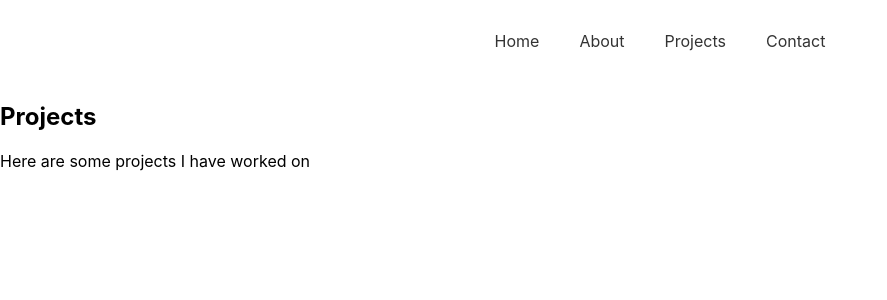
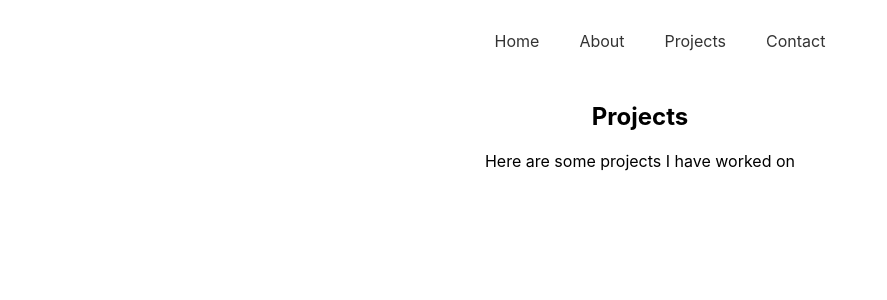
Before and after one commit to stevelad83/portfolio, a React (Create React App) app: page /projects in a window 1280 px wide. Shown: the top 300 px of the page, without its empty margins (0-887 px from the left). Built offline with nearby package versions, Linux system fonts and the light colour scheme.

Commit message:
extracted nav functionality into Navbar component

```diff
--- a/src/App.js
+++ b/src/App.js
@@ -1,32 +1,17 @@
 import React from "react";
-import { BrowserRouter as Router, Routes, Route, Link } from "react-router-dom";
+import { BrowserRouter as Router, Routes, Route } from "react-router-dom";
 import "./App.css";
-import About from "./components/about.js";
-import Contact from "./components/contact.js";
-import Projects from "./components/projects.js";
-import Home from "./components/home.js";
+import About from "./pages/about.js";
+import Contact from "./pages/contact.js";
+import Projects from "./pages/projects.js";
+import Home from "./pages/home.js";
+import Navbar from "./components/Navbar.js";
 
 function App() {
   return (
     <Router>
-      <div>
-        <nav className="navbar">
-          <ul>
-            <li>
-              <Link to="/">Home</Link>
-            </li>
-            <li>
-              <Link to="/about">About</Link>
-            </li>
-            <li>
-              <Link to="/projects">Projects</Link>
-            </li>
-            <li>
-              <Link to="/contact">Contact</Link>
-            </li>
-          </ul>
-        </nav>
-
+      <Navbar />
+      <div className="App">
         <Routes>
           <Route path="/" element={<Home />} />
           <Route path="/about" element={<About />} />
--- /dev/null
+++ b/src/components/Navbar.js
@@ -0,0 +1,23 @@
+import React from "react";
+import { Link } from "react-router-dom";
+
+export default function Navbar() {
+  return (
+    <nav className="navbar">
+      <ul>
+        <li>
+          <Link to="/">Home</Link>
+        </li>
+        <li>
+          <Link to="/about">About</Link>
+        </li>
+        <li>
+          <Link to="/projects">Projects</Link>
+        </li>
+        <li>
+          <Link to="/contact">Contact</Link>
+        </li>
+      </ul>
+    </nav>
+  );
+}
```
Also changed, not shown: src/pages/about.js (renamed from src/components/about.js), src/pages/contact.js (renamed from src/components/contact.js), src/pages/home.js (renamed from src/components/home.js), src/pages/projects.js (renamed from src/components/projects.js).
